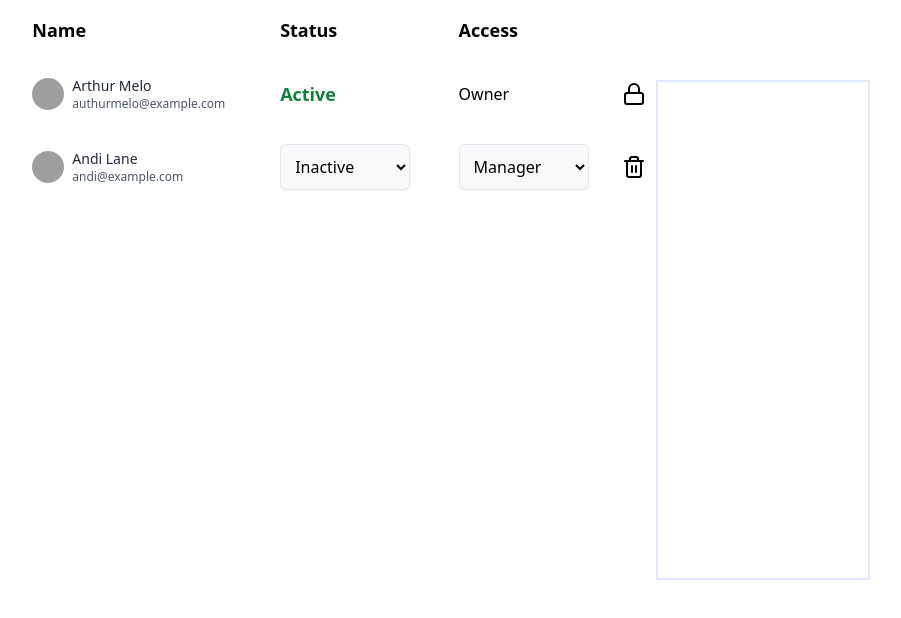
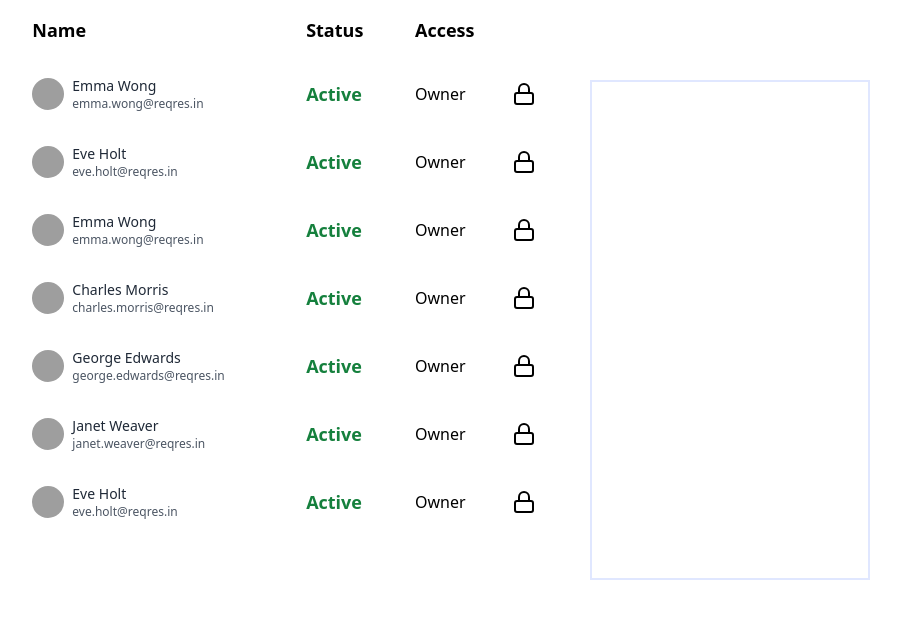
Before and after one commit to harshvadadoriya/userlist-redux, a React (Vite) app: page / in a window 1280 px wide. Shown: the top 618 px of the page, without its empty margins (197-1098 px from the left). Built offline with nearby package versions, Linux system fonts and the light colour scheme; grey boxes are pictures that could not be loaded.

Commit message:
user data map completed

```diff
--- a/src/App.tsx
+++ b/src/App.tsx
@@ -1,11 +1,36 @@
+import { useState } from 'react';
 import Active from './assets/lock.svg';
 import Lock from './assets/trash-2.svg';
+import userRecord from './userRecord.json';
+
+interface User {
+	id: string;
+	first_name: string;
+	last_name: string;
+	email: string;
+	avatar: string;
+	active: boolean;
+	owner: boolean;
+	role: string;
+	removable: string;
+	createdAt: string;
+	updatedAt: string;
+	v: number;
+}
 
 function App() {
+	const [hoveredUser, setHoveredUser] = useState<User | null>(null);
+	const handleUserHover = (userId: string, isHovering: boolean) => {
+		if (isHovering) {
+			setHoveredUser(userRecord.find((user) => user.id === userId) || null);
+		} else {
+			setHoveredUser(null);
+		}
+	};
 	return (
 		<>
 			<div className="bg-white flex justify-center">
-				<div className="w-full lg:w-6/12">
+				<div className="w-full lg:w-5/12">
 					<div className="overflow-x-auto">
 						<table className="table-auto w-full">
 							<thead className="">
@@ -16,21 +41,22 @@
 									<th className="text-left text-lg p-4 font-bold"></th>
 								</tr>
 							</thead>
+							{userRecord.map((user: User) => (
 								<tbody>
 									<tr className="">
 										<td className="px-4 py-4 text-sm text-gray-500 dark:text-gray-300 whitespace-nowrap">
 											<div className="flex items-center gap-x-2">
 												<img
 													className="object-cover w-8 h-8 rounded-full"
-												src="https://images.unsplash.com/photo-1535713875002-d1d0cf377fde?ixlib=rb-1.2.1&ixid=MnwxMjA3fDB8MHxwaG90by1wYWdlfHx8fGVufDB8fHx8&auto=format&fit=crop&w=880&q=80"
-												alt=""
+													src={user.avatar}
+													alt={user.first_name}
 												/>
 												<div>
 													<h2 className="text-sm font-medium text-gray-800 dark:text-white ">
-													Arthur Melo
+														{user.first_name} {user.last_name}
 													</h2>
 													<p className="text-xs font-normal text-gray-600 dark:text-gray-400">
-													authurmelo@example.com
+														{user.email}
 													</p>
 												</div>
 											</div>
@@ -43,7 +69,23 @@
 											<img src={Active} alt="" />
 										</td>
 									</tr>
-								<tr className="">
+								</tbody>
+							))}
+						</table>
+					</div>
+				</div>
+				<div className="w-3/12">
+					<div className="ml-10 max-w-[350px] h-[500px] border-solid border-2 border-indigo-100 mt-20 hidden lg:block"></div>
+				</div>
+			</div>
+		</>
+	);
+}
+
+export default App;
+
+{
+	/* <tr className="">
 	<td className="px-4 py-4 text-sm text-gray-500 dark:text-gray-300 whitespace-nowrap">
 		<div className="flex items-center gap-x-2">
 			<img
@@ -80,17 +122,5 @@
 	<td>
 		<img src={Lock} alt="" />
 	</td>
-								</tr>
-							</tbody>
-						</table>
-					</div>
-				</div>
-				<div className="w-2/12">
-					<div className="max-w-[400px] h-[500px] border-solid border-2 border-indigo-100 mt-20 hidden lg:block"></div>
-				</div>
-			</div>
-		</>
-	);
+</tr>; */
 }
-
-export default App;
--- a/src/userRecord.json
+++ b/src/userRecord.json
@@ -1,6 +1,6 @@
 [
 	{
-		"_id": "641c3407f8c26a9cb62a4c88",
+		"id": "641c3407f8c26a9cb62a4c88",
 		"first_name": "Emma",
 		"last_name": "Wong",
 		"email": "emma.wong@reqres.in",
@@ -11,10 +11,10 @@
 		"removable": "true",
 		"createdAt": "2023-03-23T11:12:07.506Z",
 		"updatedAt": "2023-03-23T11:12:07.506Z",
-		"__v": 0
+		"v": 0
 	},
 	{
-		"_id": "641c3407f8c26a9cb62a4c8a",
+		"id": "641c3407f8c26a9cb62a4c8a",
 		"first_name": "Eve",
 		"last_name": "Holt",
 		"email": "eve.holt@reqres.in",
@@ -25,10 +25,10 @@
 		"removable": "true",
 		"createdAt": "2023-03-23T11:12:07.522Z",
 		"updatedAt": "2023-03-23T11:12:07.522Z",
-		"__v": 0
+		"v": 0
 	},
 	{
-		"_id": "641c3407f8c26a9cb62a4c8c",
+		"id": "641c3407f8c26a9cb62a4c8c",
 		"first_name": "Emma",
 		"last_name": "Wong",
 		"email": "emma.wong@reqres.in",
@@ -39,10 +39,10 @@
 		"removable": "true",
 		"createdAt": "2023-03-23T11:12:07.541Z",
 		"updatedAt": "2023-03-23T11:12:07.541Z",
-		"__v": 0
+		"v": 0
 	},
 	{
-		"_id": "641c3407f8c26a9cb62a4c8e",
+		"id": "641c3407f8c26a9cb62a4c8e",
 		"first_name": "Charles",
 		"last_name": "Morris",
 		"email": "charles.morris@reqres.in",
@@ -53,10 +53,10 @@
 		"removable": "true",
 		"createdAt": "2023-03-23T11:12:07.559Z",
 		"updatedAt": "2023-03-23T11:12:07.559Z",
-		"__v": 0
+		"v": 0
 	},
 	{
-		"_id": "641c3407f8c26a9cb62a4c90",
+		"id": "641c3407f8c26a9cb62a4c90",
 		"first_name": "George",
 		"last_name": "Edwards",
 		"email": "george.edwards@reqres.in",
@@ -67,10 +67,10 @@
 		"removable": "true",
 		"createdAt": "2023-03-23T11:12:07.575Z",
 		"updatedAt": "2023-03-23T11:12:07.575Z",
-		"__v": 0
+		"v": 0
 	},
 	{
-		"_id": "641c3407f8c26a9cb62a4c92",
+		"id": "641c3407f8c26a9cb62a4c92",
 		"first_name": "Janet",
 		"last_name": "Weaver",
 		"email": "janet.weaver@reqres.in",
@@ -81,10 +81,10 @@
 		"removable": "true",
 		"createdAt": "2023-03-23T11:12:07.595Z",
 		"updatedAt": "2023-03-23T11:12:07.595Z",
-		"__v": 0
+		"v": 0
 	},
 	{
-		"_id": "641c3407f8c26a9cb62a4c94",
+		"id": "641c3407f8c26a9cb62a4c94",
 		"first_name": "Eve",
 		"last_name": "Holt",
 		"email": "eve.holt@reqres.in",
@@ -95,6 +95,6 @@
 		"removable": "true",
 		"createdAt": "2023-03-23T11:12:07.612Z",
 		"updatedAt": "2023-03-23T11:12:07.612Z",
-		"__v": 0
+		"v": 0
 	}
 ]
```
Lines whose indentation alone changed are shown as unchanged.
